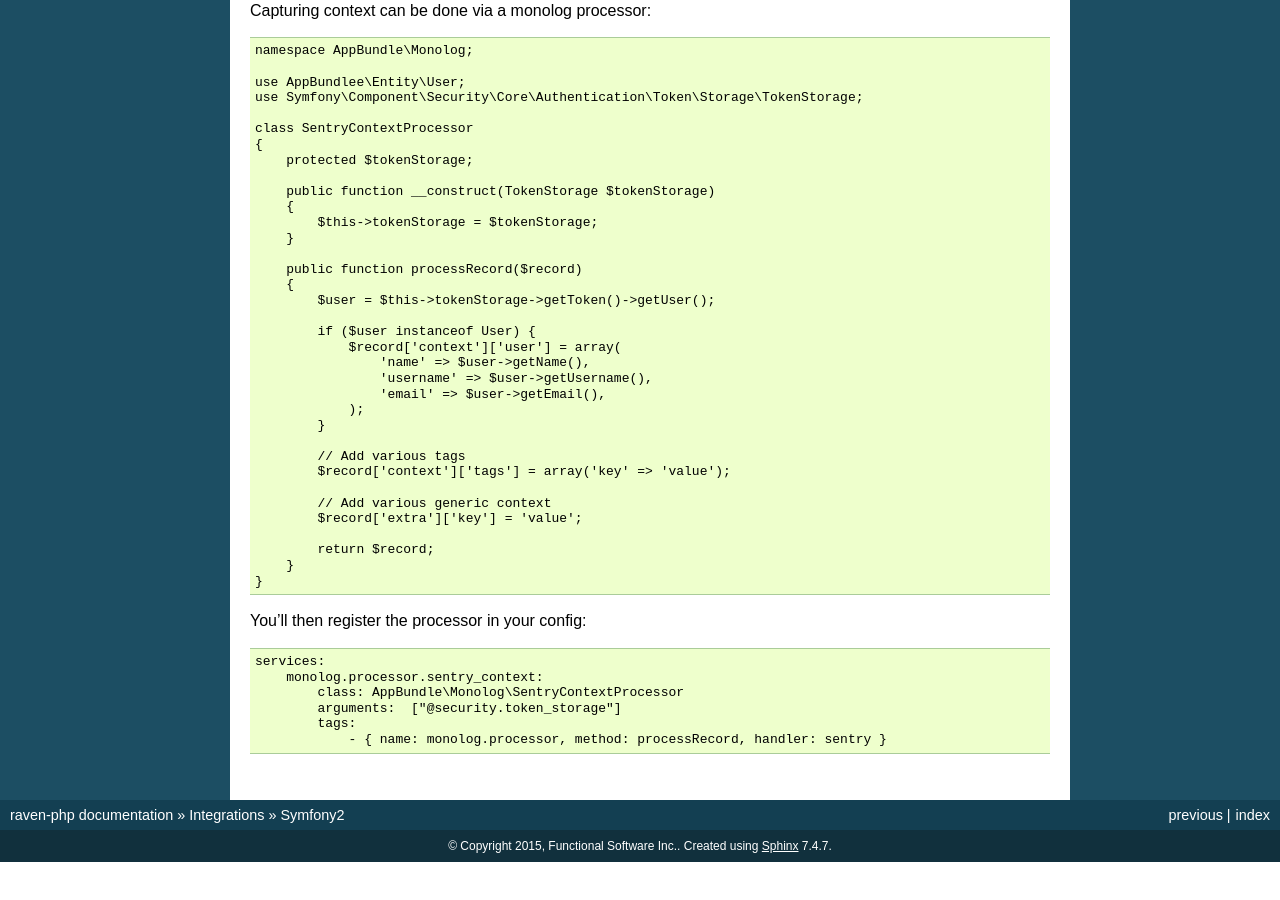
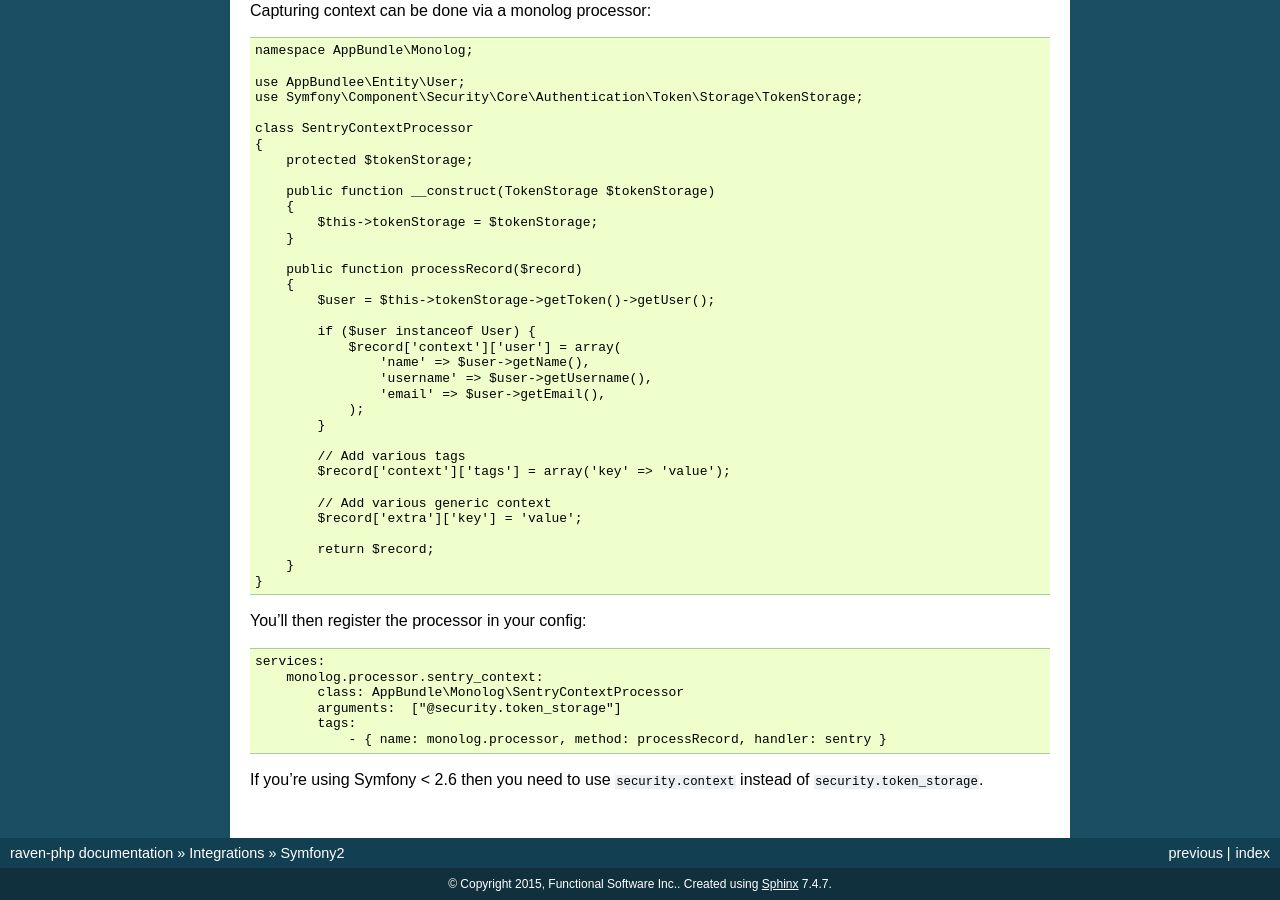
Before and after one commit to getsentry/sentry-php, a Sphinx documentation site: the page built from docs/integrations/symfony2.rst, in a window 1280 px wide and 900 px high, scrolled down 595 px. Built offline with Sphinx 7.4.7, drawn with Linux system fonts in a browser that asks for light colours; the version number could not be read and is left out; before the commit the page ends 1457 px from its top, so only the background shows below that.

Commit message:
Added hint about Symfony < 2.6

```diff
--- a/docs/integrations/symfony2.rst
+++ b/docs/integrations/symfony2.rst
@@ -83,3 +83,6 @@ You'll then register the processor in your config:
             arguments:  ["@security.token_storage"]
             tags:
                 - { name: monolog.processor, method: processRecord, handler: sentry }
+
+
+If you're using Symfony < 2.6 then you need to use ``security.context`` instead of ``security.token_storage``.
```
